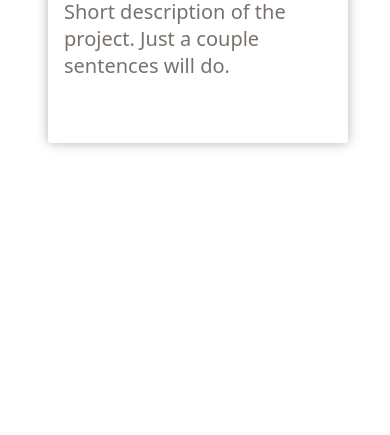
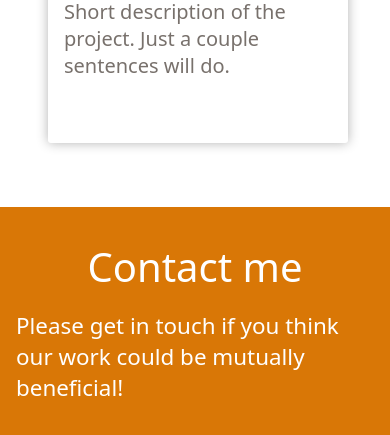
Before and after one commit to joeypizzas/homepage, a website built with webpack: page src/template.html in a window 390 px wide. Shown: the part 3596-4031 px from the top of the page. Before the commit the page ends 3803 px from the top, so only its background shows below. Built offline with nearby package versions, Linux system fonts and the light colour scheme.

Commit message:
Started adding/styling contact me section on mobile viewport

```diff
--- a/src/style.css
+++ b/src/style.css
@@ -171,7 +171,27 @@ body {
 }
 
 .contact {
-  background-color: var(--color-mozzarella);
+  background-color: var(--color-golden-crust);
+  display: flex;
+  flex-direction: column;
+  padding: 2rem 1rem 3rem 1rem;
+}
+
+.contact-text-container {
+  display: flex;
+  flex-direction: column;
+  gap: 1rem;
+}
+
+.contact-title {
+  font-size: 2.5rem;
+  color: var(--color-white);
+  align-self: center;
+}
+
+.contact-description {
+  font-size: 1.4rem;
+  color: var(--color-white);
 }
 
 @media (min-width: 768px) {
--- a/src/template.html
+++ b/src/template.html
@@ -326,7 +326,21 @@
           </div>
         </div>
       </div>
-      <div class="contact"></div>
+      <div class="contact">
+        <div class="contact-text-container">
+          <div class="contact-title">Contact me</div>
+          <div class="contact-description">
+            Please get in touch if you think our work could be mutually
+            beneficial!
+          </div>
+          <div class="contact-address"></div>
+          <div class="contact-number-email">
+            <div class="contact-number"></div>
+            <div div="contact-email"></div>
+          </div>
+        </div>
+        <div class="contact-image-wrapper"></div>
+      </div>
     </div>
   </body>
 </html>
```
